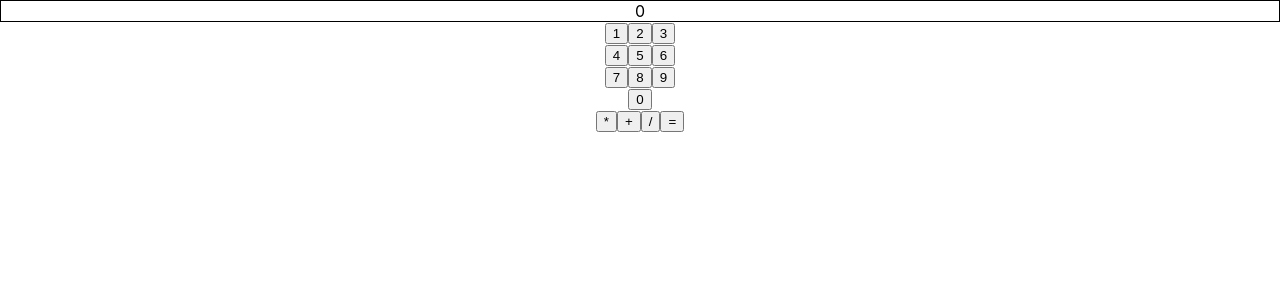
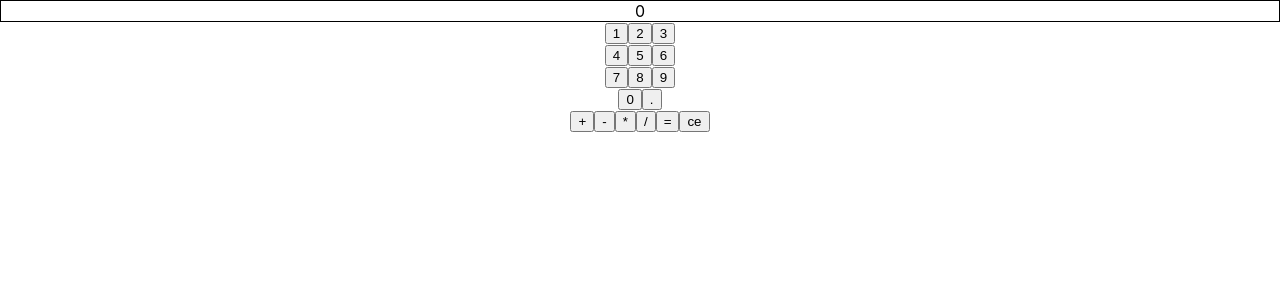
Before and after one commit to Jonnyb36/react-calculator, a React (Create React App) app in the folder calculator/: page / in a window 1280 px wide. Shown: the top 300 px of the page. Built offline with nearby package versions, Linux system fonts and the light colour scheme.

Commit message:
Added clear button and other ids

```diff
--- a/calculator/src/App.js
+++ b/calculator/src/App.js
@@ -37,7 +37,8 @@ export default class App extends Component {
       });
     } else if (e.target.value === "ce") {
       this.setState({
-        screenValue: this.state.calcValue
+        screenValue: 0,
+        action: null
       });
     } else {
       this.setState({
@@ -52,7 +53,7 @@ export default class App extends Component {
           <Row>
             <Col xs="4">
               <Row>
-                  <Calculator_Screen value={this.state.screenValue}/>
+                  <Calculator_Screen id="display" value={this.state.screenValue}/>
               </Row>
               <Row>
                   <Calculator_Body onClick={this.buttonOnClick}/>
--- a/calculator/src/Calculator_Body.js
+++ b/calculator/src/Calculator_Body.js
@@ -24,14 +24,17 @@ export const Calculator_Body = props => {
                     </Col>
                     <Col>
                         <Calculator_Button id="zero" value="0" onClick={props.onClick} />
+                        <Calculator_Button id="decimal" value="." onClick={props.onClick} />
                     </Col>
                 </Col>
                 <Col xs="3">
                     <Col>
-                        <Calculator_Button value="*" onClick={props.onClick} />
-                        <Calculator_Button value="+" onClick={props.onClick} />
-                        <Calculator_Button value="/" onClick={props.onClick} />
-                        <Calculator_Button value="=" onClick={props.onClick} />
+                        <Calculator_Button id="add" value="+" onClick={props.onClick} />
+                        <Calculator_Button id="subtract" value="-" onClick={props.onClick} />
+                        <Calculator_Button id="multiply" value="*" onClick={props.onClick} />
+                        <Calculator_Button id="divide" value="/" onClick={props.onClick} />
+                        <Calculator_Button id="equals" value="=" onClick={props.onClick} />
+                        <Calculator_Button id="clear" value="ce" onClick={props.onClick} />
                     </Col>
                 </Col>
             </Row>
```
